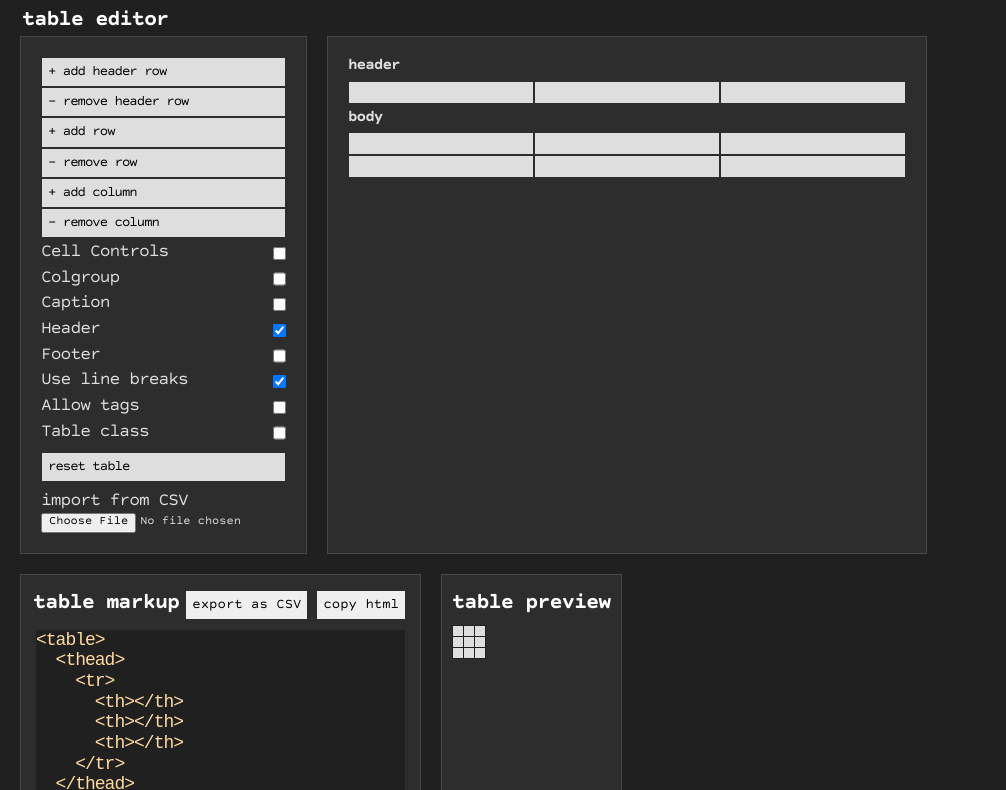
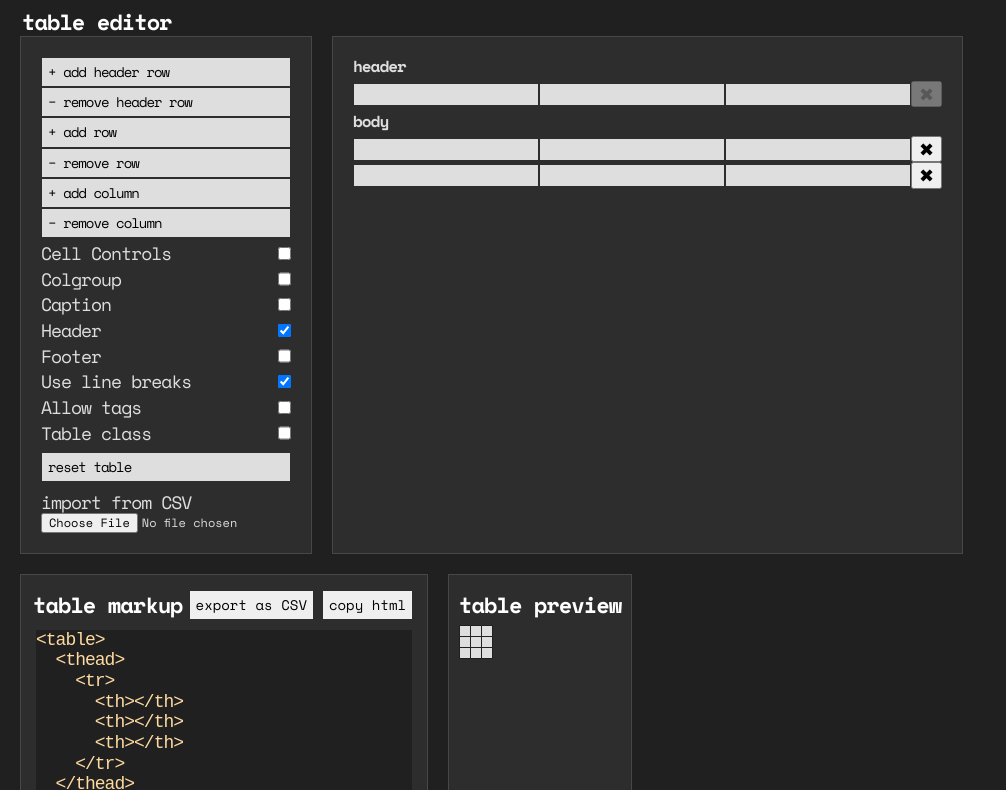
Before and after one commit to arthvadrr/easy-html-table-maker, a website with bundled scripts: page index.html in a window 1280 px wide. Shown: the part 55-845 px from the top of the page, without its empty margins (0-1006 px from the left). Built offline with nearby package versions, Linux system fonts and the light colour scheme.

Commit message:
new fonts and added delete row button to rows

```diff
--- a/src/sass/_app.scss
+++ b/src/sass/_app.scss
@@ -369,7 +369,7 @@ deprecated.
       button {
         font-size: 1.4rem;
         padding: 5px;
-        margin: 0 5px;
+        margin: 5px;
         border: 1px solid transparent;
         border-radius: none;
 
--- a/src/sass/_fonts.scss
+++ b/src/sass/_fonts.scss
@@ -1,24 +1,24 @@
 @font-face {
-  font-family: 'CourierPrimeSans';
-  src: url('../src/fonts/courier-prime-sans.ttf') format('truetype');
+  font-family: 'SpaceMono';
+  src: url('../src/fonts/SpaceMono-Regular.ttf') format('truetype');
   font-style: normal;
 }
 
 @font-face {
-  font-family: 'CourierPrimeSans';
-  src: url('../src/fonts/courier-prime-sans-italic.ttf') format('truetype');
+  font-family: 'SpaceMono';
+  src: url('../src/fonts/SpaceMono-Italic.ttf') format('truetype');
   font-style: italic;
 }
 
 @font-face {
-  font-family: 'CourierPrimeSans';
-  src: url('../src/fonts/courier-prime-sans-bold.ttf') format('truetype');
+  font-family: 'SpaceMono';
+  src: url('../src/fonts/SpaceMono-Bold.ttf') format('truetype');
   font-weight: 700;
 }
 
 @font-face {
-  font-family: 'CourierPrimeSans';
-  src: url('../src/fonts/courier-prime-sans-bold-italic.ttf') format('truetype');
+  font-family: 'SpaceMono';
+  src: url('../src/fonts/SpaceMono-BoldItalic.ttf') format('truetype');
   font-weight: 700;
   font-style: italic;
 }
--- a/src/sass/_normalize.scss
+++ b/src/sass/_normalize.scss
@@ -6,7 +6,7 @@ html {
 
 body {
   margin: 0;
-    font-family: 'B612Mono', monospace;
+  font-family: 'SpaceMono';
 }
 main {
   display: block;
--- a/src/sass/main.scss
+++ b/src/sass/main.scss
@@ -16,7 +16,7 @@ h4 {
 }
 
 body {
-  font-family: 'CourierPrimeSans';
+  font-family: 'SpaceMono';
   font-size: 1.8rem;
   font-weight: 400;
   letter-spacing: -1px;
--- a/src/scripts/createTableCode.js
+++ b/src/scripts/createTableCode.js
@@ -141,7 +141,7 @@ const createTableCode = state => {
       output += `${indent(4)}<span class="tag">&lt;tr&gt</span><br>`;
 
       for (let c = 0; c < state.footerContent[r].length; c++) {
-        let footerContent = replaceHTML(state.content[r][c].innerHTML, true);
+        let footerContent = replaceHTML(state.footerContent[r][c].innerHTML, true);
 
         if (state.useLineBreaks) {
           footerContent = footerContent.replace(/(\r\n|\n|\r)/gm, '&lt;br&gt');
--- a/src/scripts/editor/components/body.js
+++ b/src/scripts/editor/components/body.js
@@ -6,7 +6,6 @@ import filterInnerHTML from '../utl/filterInnerHTML';
 import getCellStyleWidth from '../utl/getCellStyleWidth';
 
 const body = state => {
-  console.time('body');
   createElement({
     type: 'tbody',
     id: 'table-body',
@@ -401,8 +400,33 @@ const body = state => {
         }
       }
     }
+
+    createElement({
+      type: 'button',
+      innerHTML: '&#10006;',
+      parent: `table-row-${r}`,
+      attrs: [
+        {
+          attr: 'disabled',
+          value: state.content.length > 1 ? 'false' : true,
+        },
+        {
+          attr: 'aria-label',
+          value: `delete body row ${r}`,
+        },
+      ],
+      eventObject: {
+        listener: 'click',
+        func: () => {
+          if (state.content.length > 1 && confirm(`Delete row ${r} and all of its contents?`)) {
+            state.content.splice(r, 1);
+
+            reload(state, true);
+          }
+        },
+      },
+    });
   }
-  console.timeEnd('body');
 };
 
 export default body;
--- a/src/scripts/editor/components/footer.js
+++ b/src/scripts/editor/components/footer.js
@@ -384,6 +384,32 @@ const footer = state => {
           }
         }
       }
+
+      createElement({
+        type: 'button',
+        innerHTML: '&#10006;',
+        parent: `table-footer-row-${r}`,
+        attrs: [
+          {
+            attr: 'disabled',
+            value: state.footerContent.length > 1 ? 'false' : true,
+          },
+          {
+            attr: 'aria-label',
+            value: `delete footer row ${r}`,
+          },
+        ],
+        eventObject: {
+          listener: 'click',
+          func: () => {
+            if (state.footerContent.length > 1 && confirm(`Delete row ${r} and all of its contents?`)) {
+              state.footerContent.splice(r, 1);
+
+              reload(state, true);
+            }
+          },
+        },
+      });
     }
   }
 };
--- a/src/scripts/editor/components/header.js
+++ b/src/scripts/editor/components/header.js
@@ -273,6 +273,32 @@ const header = state => {
           });
         }
       }
+
+      createElement({
+        type: 'button',
+        innerHTML: '&#10006;',
+        parent: `table-header-row-${r}`,
+        attrs: [
+          {
+            attr: 'disabled',
+            value: state.headerContent.length > 1 ? 'false' : true,
+          },
+          {
+            attr: 'aria-label',
+            value: `delete header row ${r}`,
+          },
+        ],
+        eventObject: {
+          listener: 'click',
+          func: () => {
+            if (state.headerContent.length > 1 && confirm(`Delete row ${r} and all of its contents?`)) {
+              state.headerContent.splice(r, 1);
+
+              reload(state, true);
+            }
+          },
+        },
+      });
     }
   }
 };
--- a/src/scripts/editor/createEditorTable.js
+++ b/src/scripts/editor/createEditorTable.js
@@ -9,10 +9,8 @@ import filterInnerHTML from './utl/filterInnerHTML';
 
 const createEditorTable = state => {
   // Render the table components
-  console.time('table-components');
   const tableComponents = [table, controls, colgroup, header, body, footer];
   tableComponents.map(item => item(state));
-  console.timeEnd('table-components');
 
   const $inputArr = document.querySelectorAll('input.td-input');
 
```
Also changed, not shown: src/scripts/index.js (+0 -7 lines), build/index.min.js, build/styles.min.css, src/fonts/SpaceMono-Bold.ttf (added), src/fonts/SpaceMono-BoldItalic.ttf (added), src/fonts/SpaceMono-Italic.ttf (added), src/fonts/SpaceMono-Regular.ttf (added). Lines whose indentation alone changed are shown as unchanged.
